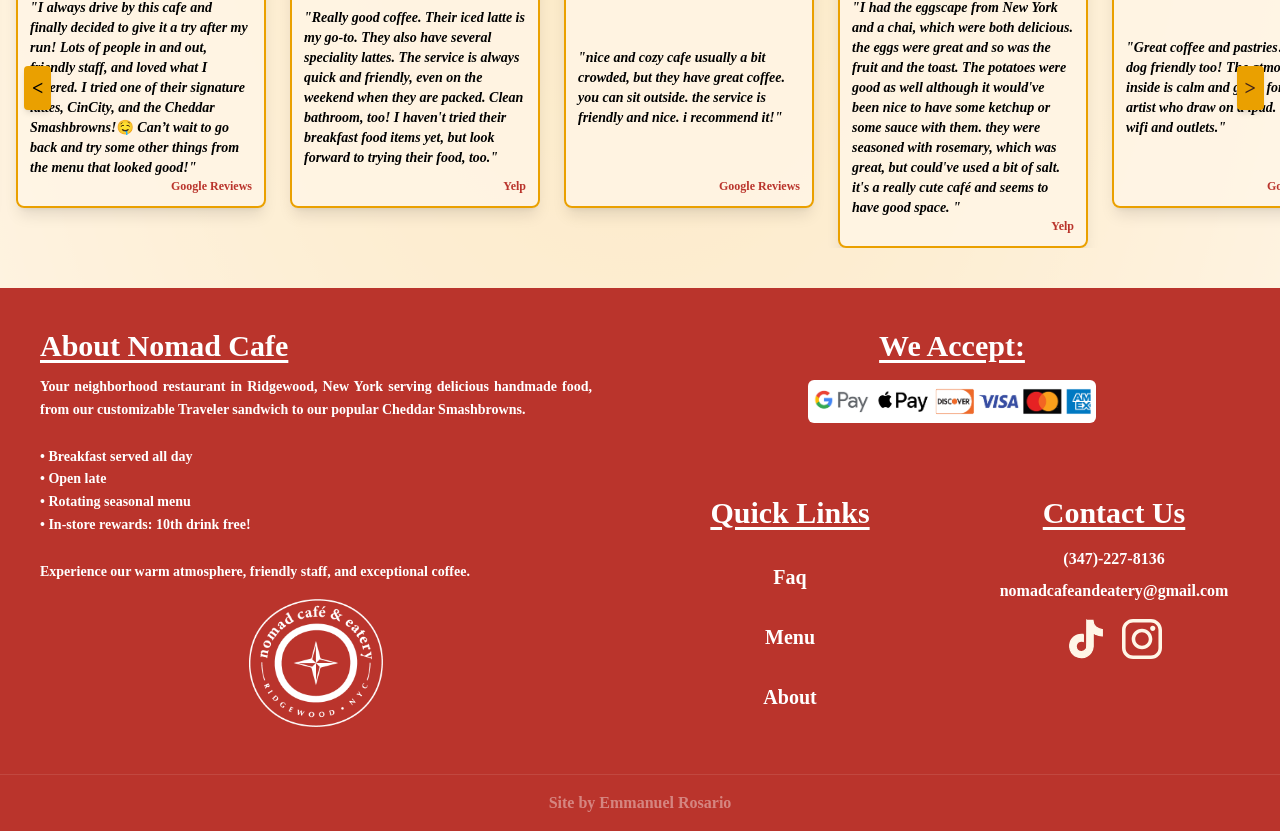
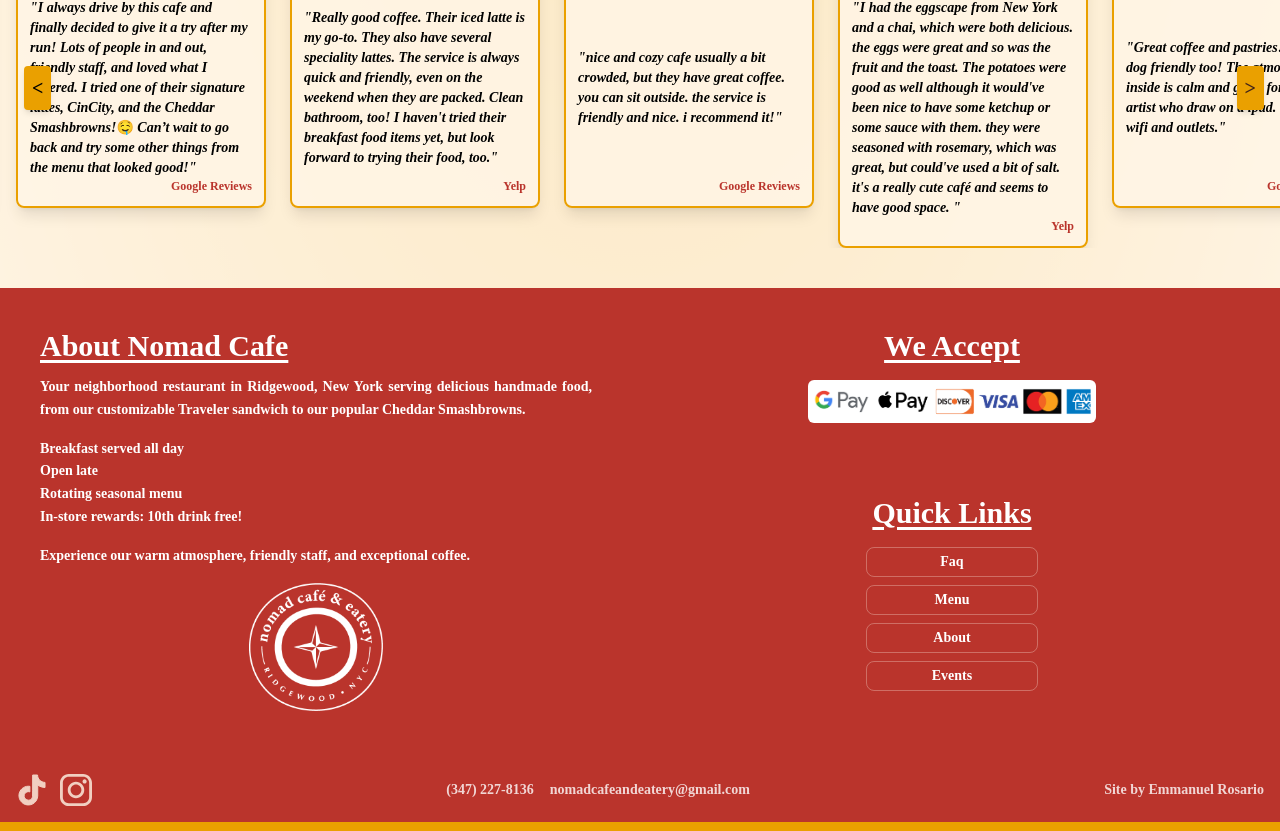
Before and after one commit to RosarioManny/Nomad-Cafe, a React (Vite) app: page / in a window 1280 px wide. Shown: the part 2111-2942 px from the top of the page. Built offline with nearby package versions, Linux system fonts and the light colour scheme.

Commit message:
Footer Clean-up; Ada Accessible Footer + About

```diff
--- a/src/components/partials/_footer.jsx
+++ b/src/components/partials/_footer.jsx
@@ -1,10 +1,10 @@
 import { Link } from "react-router-dom"
 import { theme } from "../../styles/themes"
-import { useResponsive } from "../../utils/responsoveProvider"
+
 import { socialMedias } from "../../database/socialMedias"
 
 const Footer = () => {
-  const isDesktop = useResponsive()
+
 
   return (
     <footer
@@ -18,146 +18,123 @@
         ${theme.color.background.primary}
       `}>
         <div className="md:max-w-[60%] flex flex-col md:flex-row gap-6 w-full">
-          {/* Left Column - About & Logo */}
+
+          {/* About & Logo */}
           <section
             className="w-full flex-1 rounded-lg p-6 text-center md:text-left"
-            aria-labelledby="about-heading"
+            aria-labelledby="footer-about-heading"
           >
-            <h3
-              id="about-heading"
+            <h2
+              id="footer-about-heading"
               className={`${theme.text.subheading} ${theme.text.underline} mb-3`}
             >
               About Nomad Cafe
-            </h3>
+            </h2>
             <p className="text-sm text-justify leading-relaxed mb-4">
               Your neighborhood restaurant in Ridgewood, New York serving delicious handmade food,
               from our customizable Traveler sandwich to our popular Cheddar Smashbrowns.
-              <span className="block my-6 font-semibold">
-                • Breakfast served all day<br/>
-                • Open late<br/>
-                • Rotating seasonal menu<br/>
-                • In-store rewards: 10th drink free!
-              </span>
+            </p>
+
+            <ul
+              className="block my-4 text-sm leading-relaxed"
+              aria-label="Highlights"
+            >
+              <li>Breakfast served all day</li>
+              <li>Open late</li>
+              <li>Rotating seasonal menu</li>
+              <li>In-store rewards: 10th drink free!</li>
+            </ul>
+
+            <p className="text-sm leading-relaxed mb-4">
               Experience our warm atmosphere, friendly staff, and exceptional coffee.
             </p>
+
             <Link
               className="inline-flex w-full flex-col justify-center items-center focus:outline-none focus:ring-2 focus:ring-oatmilk rounded transition-all duration-200"
               to="/"
-              aria-label="Navigate to homepage"
+              aria-label="Nomad Cafe — go to homepage"
             >
               <img
                 className="min-w-[166px] object-contain w-fit h-32 hover:animate-pulse"
                 src="/icons-logos/Nomad-logo-White-Transparent.png"
-                alt="Nomad Cafe & Eatery - Community and Coffee since 2018"
+                alt="Nomad Cafe & Eatery logo"
               />
             </Link>
           </section>
         </div>
-        <div className=" md:max-w-[50%] flex flex-col gap-6">
-          {/* Payment Section - Full Width Top */}
+
+        <div className="md:max-w-[50%] flex flex-col gap-6">
+
+          {/* Payment */}
           <section
             className="w-full rounded-lg p-6 text-center"
-            aria-labelledby="payment-heading"
+            aria-labelledby="footer-payment-heading"
           >
-            <h3
-              id="payment-heading"
+            <h2
+              id="footer-payment-heading"
               className={`${theme.text.subheading} ${theme.text.underline} mb-4`}
             >
-              We Accept:
-            </h3>
+              We Accept
+            </h2>
             <img
-              className="mx-auto max-w-[90%] md:max-w-[50%] rounded-md"
+              className="mx-auto max-w-[90%] sm:max-w-[50%] rounded-md"
               src="/icons-logos/All-acceptance-Marker-VISA-DISC-AMEX-MC.webp"
-              alt="Accepted payment methods including Visa, American Express, Discover, Google Pay, Apple Pay and Mastercard"
+              alt="Accepted payment methods: Visa, Mastercard, American Express, Discover, Apple Pay, and Google Pay"
               loading="lazy"
             />
           </section>
 
-          {/* Bottom Row - Quick Links & Contact Side by Side */}
           <div className="flex flex-col md:flex-row gap-6">
-            {/* Quick Links - Left Bottom */}
+            {/* Quick Links */}
             <section
               className="flex-1 rounded-lg p-6 text-center"
-              aria-labelledby="quick-links-heading"
+              aria-labelledby="footer-links-heading"
             >
               <h2
-                id="quick-links-heading"
+                id="footer-links-heading"
                 className={`${theme.text.subheading} ${theme.text.underline} mb-4`}
               >
                 Quick Links
               </h2>
-              <nav aria-label="Footer navigation">
-                <div className="flex flex-col items-center h-fit">
-                  {["faq", "menu", "about"].map((link) => (
+              <nav aria-label="Footer page navigation">
+                <div className="flex flex-col items-center justify-center gap-2">
+                  {["faq", "menu", "about", "events"].map((link) => (
                     <Link
                       key={link}
-                      to={`/${link}#main-content`}
-                      className={`text-xl w-full hover:animate-pulse my-2 relative group focus:outline-none focus:ring-2 focus:ring-oatmilk focus:ring-offset-2 rounded transition-all duration-200 py-2`}
-                      aria-label={`Navigate to ${link} page`}
+                      to={`/${link}#Header`}
+                      className="text-sm sm:min-w-[30%] min-w-[50%] border border-oatmilk/30  rounded-lg px-4 py-1 hover:bg-oatmilk hover:text-espresso transition-colors duration-200"
                     >
                       {link.charAt(0).toUpperCase() + link.slice(1)}
-                      <span className={`${theme.animation.hover.underline}`} aria-hidden="true"></span>
                     </Link>
                   ))}
                 </div>
               </nav>
             </section>
-
-            {/* Contact - Right Bottom */}
-            <section
-              className="flex-1 rounded-lg p-6 text-center"
-              aria-labelledby="contact-heading"
-            >
-              <h2
-                id="contact-heading"
-                className={`${theme.text.subheading} ${theme.text.underline} mb-4`}
-              >
-                Contact Us
-              </h2>
-              <address className="not-italic mb-4">
-                <p className="mb-2">
-                  <a
-                    href="tel:+13472278136"
-                    className="hover:text-oatmilk transition-colors duration-200 focus:outline-none focus:ring-2 focus:ring-oatmilk rounded px-2 py-1"
-                    aria-label="Call us at 347-227-8136"
-                  >
-                    (347)-227-8136
-                  </a>
-                </p>
-                <p>
-                  <a
-                    href="mailto:nomadcafeandeatery@gmail.com"
-                    className="hover:text-oatmilk transition-colors duration-200 focus:outline-none focus:ring-2 focus:ring-oatmilk rounded px-2 py-1"
-                    aria-label="Email us at nomadcafeandeatery@gmail.com"
-                  >
-                    nomadcafeandeatery@gmail.com
-                  </a>
-                </p>
-              </address>
-              <div className="flex justify-center gap-4" aria-label="Social media links">
-                {socialMedias.map((media, i) => (
-                  <Link
-                    key={i}
-                    to={media.link}
-                    aria-label={`Follow us on ${media.alt_text}`}
-                    className="focus:outline-none focus:ring-2 focus:ring-oatmilk focus:ring-offset-2 rounded-full transition-all duration-200"
-                  >
-                    <img
-                      className="size-10 hover:animate-pulse"
-                      src={media.path}
-                      alt={media.alt_text}
-                    />
-                  </Link>
-                ))}
-              </div>
-            </section>
           </div>
         </div>
       </div>
 
-      {/* Footer Bottom */}
-      <div className={`${theme.color.background.primary} border-t-[1px] border-oatmilk/10 p-4 text-center`}>
-        <p className="opacity-40" aria-label="Site credits">Site by Emmanuel Rosario</p>
+      <div className={`${theme.color.background.primary} p-4`}>
+        <div className="flex flex-col md:flex-row justify-between items-center gap-4 text-sm opacity-80">
+          <ul className="flex gap-3 list-none p-0">
+            {socialMedias.map((media, i) => (
+              <li key={i}>
+                <Link to={media.link} aria-label={`Nomad Cafe on ${media.alt_text}`}>
+                  <img className="size-8 hover:animate-pulse" src={media.path} alt={media.alt_text} />
+                </Link>
+              </li>
+            ))}
+          </ul>
+          <address className="not-italic flex gap-4">
+            <a href="tel:+13472278136" className="hover:opacity-100 transition-opacity">
+              (347) 227-8136
+            </a>
+            <a href="mailto:nomadcafeandeatery@gmail.com" className="hover:opacity-100 transition-opacity">
+              nomadcafeandeatery@gmail.com
+            </a>
+          </address>
+          <p>Site by Emmanuel Rosario</p>
+        </div>
       </div>
     </footer>
   )
--- a/src/database/faqQuestions.js
+++ b/src/database/faqQuestions.js
@@ -30,7 +30,7 @@
 },
   {
     que: "What beans do you use?",
-    ans: " We proudly serve beans from 'Partners Coffee Roasters'. "
+    ans: " We proudly serve beans our very own custom blend. Our beans are sourced from sustainable farms in Venezuela and roasted to perfection to bring out their unique flavors. We can't wait for you to try it!"
   },
   {
     que: "Is there a community board?",
@@ -56,6 +56,14 @@
     que: "Do you have a seat limit?",
     ans: "No limits, but we kindly ask you to be mindful of others during busy hours (11am–2pm)."
   },
+  {
+    que: "Is it accessible for people with disabilities?",
+    ans: "Yes, we are committed to accessibility. We have a ramp availble for wheelchair patrons, and our staff is trained to assist guests with disabilities. If you have any specific needs, please let us know when you arrive or contact us in advance."
+  },
+  {
+    que: "Do you do events?",
+    ans: "Yes, we have monthly events. Check our events page or social media for upcoming events! Reach out to us if you have an idea for an event you'd like to see at Nomad! We're always open to new ideas and collaborations. (347)-227-8136 : Instagram - @nomadcafeandeatery : Email - nomadcafeandeatery@gmail.com."
+  }
 ]
 
 export default faqQuestions
```
